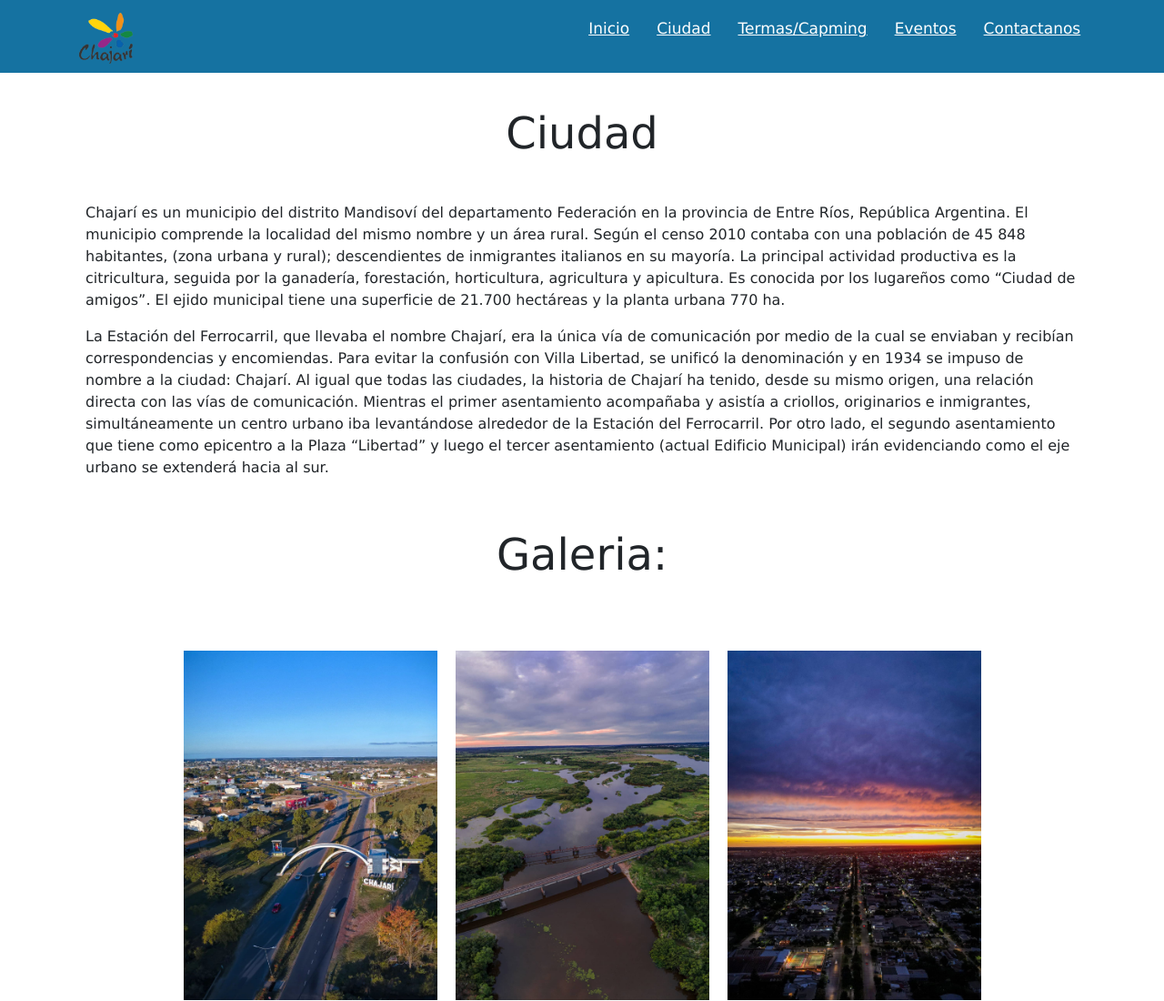
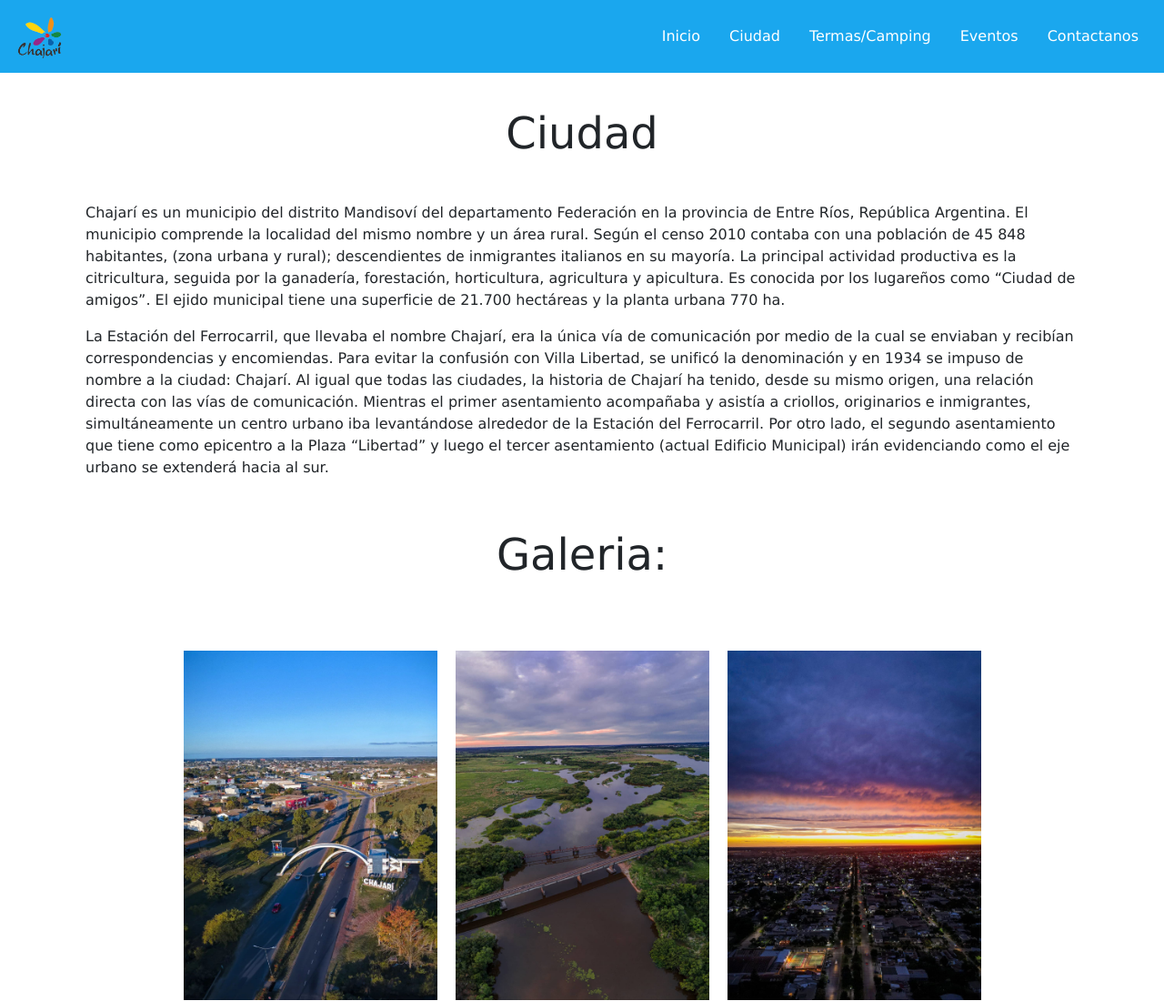
Before and after one commit to Sebadalpra/ciudad_chajari, a plain HTML site: page paginas/ciudad.html in a window 1280 px wide. Shown: the top 1100 px of the page at 91% size. Drawn offline with nearby package versions, Linux system fonts and the light colour scheme.

Commit message:
navbar bootstrap

```diff
--- a/css/styles.css
+++ b/css/styles.css
@@ -26,33 +26,25 @@
 }
 
 /* HEADER PAGINAS SECUNDARIAS */
-.header {
-    background-color: #1572A1;
+.bg-header {
+    background-color: #1aa7ee;
 }
 
-.nav {
-    display: flex;
-    justify-content: space-between;
-    padding: 0px 6%;
-    align-items: center;
-}
-
-.nav__logo {
-    width: 80px;
+.logo {
+    width: 4rem;
     cursor: pointer;
 }
 
-.nav__links {
-    display: flex;
+.collapse {
+    justify-content:end;
 }
 
-nav ul li {
-    margin: 10px 15px;
+.nav-link {
+    margin: .50rem;
 }
 
-nav ul li a {
+.letras-blancas {
     color: #ffffff;
-    font-size: 17px;
 }
 
 .titulos {
--- a/paginas/ciudad.html
+++ b/paginas/ciudad.html
@@ -18,17 +18,33 @@
 <body>
     <header>
         <div class="header">
-
-            <!-- BAARA DE NAVEGACIÓN -->
-            <nav class="nav">
-                <img src="../recursos/logo.png" class="nav__logo">
-                <ul class="nav__links">
-                    <li class="nav__enlaces"><a href="../index.html" class="nav__link">Inicio</a></li>
-                    <li class="nav__enlaces"><a href="ciudad.html" class="nav__link">Ciudad</a></li>
-                    <li class="nav__enlaces"><a href="termas-camping.html" class="nav__link">Termas/Capming</a></li>
-                    <li class="nav__enlaces"><a href="eventos.html" class="nav__link">Eventos</a></li>
-                    <li class="nav__enlaces"><a href="contactanos.html" class="nav__link">Contactanos</a></li>
-                </ul>
+            <!-- BARRA DE NAVEGACIÓN -->
+            <nav class="navbar navbar-expand-lg bg-header">
+                <div class="container-fluid">
+                    <img class="logo" src="../recursos/logo.png" alt="">
+                    <button class="navbar-toggler" type="button" data-bs-toggle="collapse" data-bs-target="#navbarNav" aria-controls="navbarNav" aria-expanded="false" aria-label="Toggle navigation">
+                    <span class="navbar-toggler-icon"></span>
+                    </button>
+                    <div class="collapse navbar-collapse" id="navbarNav">
+                        <ul class="navbar-nav">
+                            <li class="nav-item">
+                                <a class="nav-link letras-blancas" href="../index.html">Inicio</a>
+                            </li>
+                            <li class="nav-item">
+                                <a class="nav-link letras-blancas" href="ciudad.html">Ciudad</a>
+                            </li>
+                            <li class="nav-item">
+                                <a class="nav-link letras-blancas" href="termas-camping.html">Termas/Camping</a>
+                            </li>
+                            <li class="nav-item">
+                                <a class="nav-link letras-blancas" href="eventos.html">Eventos</a>
+                            </li>
+                            <li class="nav-item">
+                                <a class="nav-link letras-blancas" href="contactanos.html">Contactanos</a>
+                            </li>
+                        </ul>
+                    </div>
+                </div>
             </nav>
     </header>
     <main class="container">
```
Also changed, not shown: index.html (+28 -1 lines), paginas/contactanos.html (+26 -9 lines), paginas/eventos.html (+26 -9 lines), paginas/termas-camping.html (+27 -9 lines).
